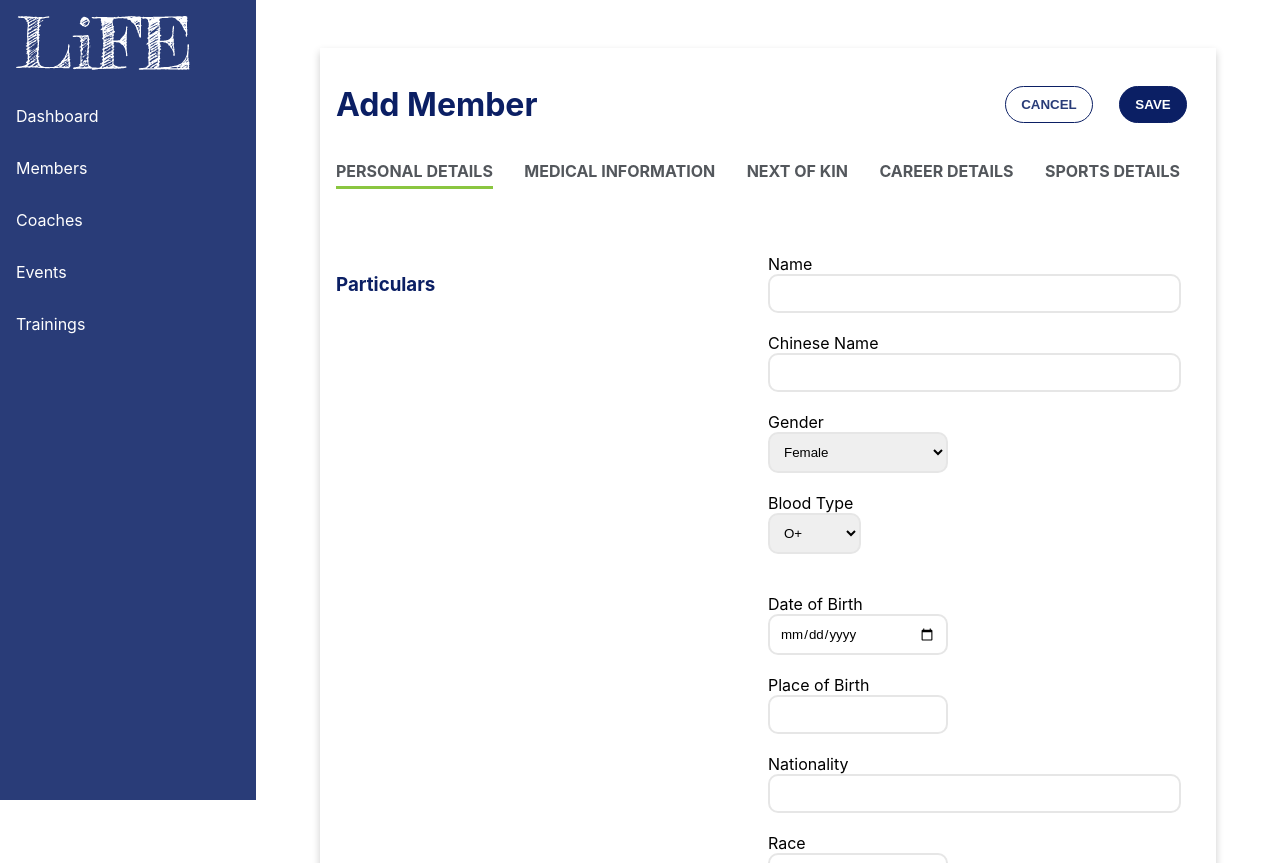
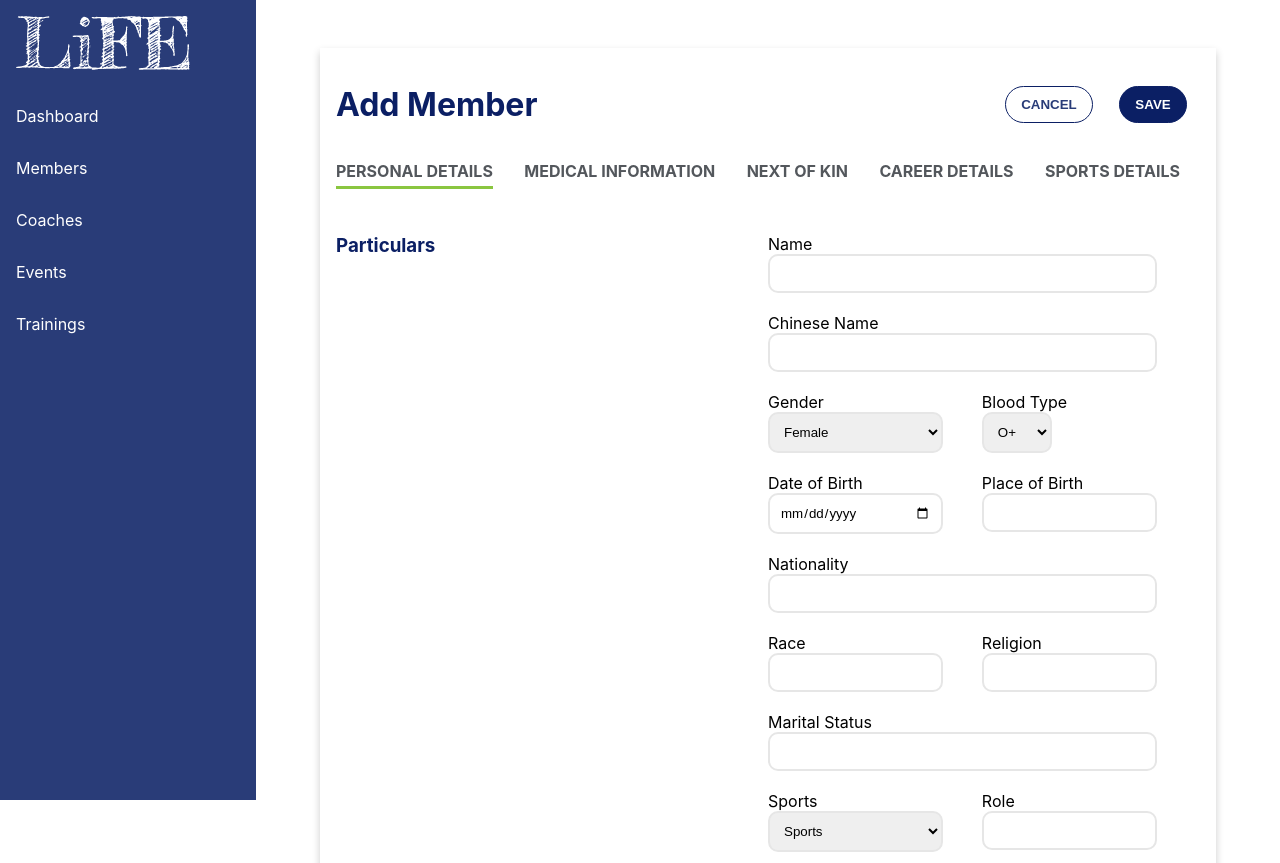
Before and after one commit to idlefrenchfry/LIFE-React, a React (Create React App) app: page /Members/Add in a window 1280 px wide. Shown: the top 863 px of the page. Built offline with nearby package versions, Linux system fonts and the light colour scheme.

Commit message:
Edited styles for form

```diff
--- a/src/App.css
+++ b/src/App.css
@@ -27,7 +27,7 @@ button {
           -ms-user-select: none; /* Internet Explorer/Edge */
               user-select: none; /* Non-prefixed version, currently
                                     supported by Chrome, Opera and Firefox */
-  }
+}
 
 /* ------NAVIGATION------ */
 nav {
@@ -234,7 +234,11 @@ form > div > div {
 
 form > div > div:not(:last-child) {
     border-bottom: 1px solid #e6e6e6;
-    padding: 50px 0;
+    padding: 30px 0;
+}
+
+form > div > div:only-child {
+    padding: 30px 0 0 0;
 }
 
 form .inputs {
@@ -242,7 +246,7 @@ form .inputs {
 }
 
 form input, form select, form textarea {
-    box-sizing: content-box;
+    box-sizing: border-box;
     padding: 10px;
     width: 90%;
     border: #e6e6e6 2px solid;
@@ -262,11 +266,33 @@ form input[type=file] {
 }
 
 .split {
-    width: 40%;
+    display: inline-flex;
+    justify-content: space-between;
+    box-sizing: border-box;
+    width: 90%;
+}
+
+.split * {
+    width: initial;
+}
+
+.split > div {
+    width: 45%;
+}
+
+.split > div > * {
+    width: 100%;
+    min-width: 70px !important;
 }
 
 form div > h3 {
     width: 30%;
+    margin-top: 0;
+}
+
+.formHelper {
+    font-size: 0.8em;
+    font-style: italic;
 }
 
 /*------ERROR PAGE------*/
```
